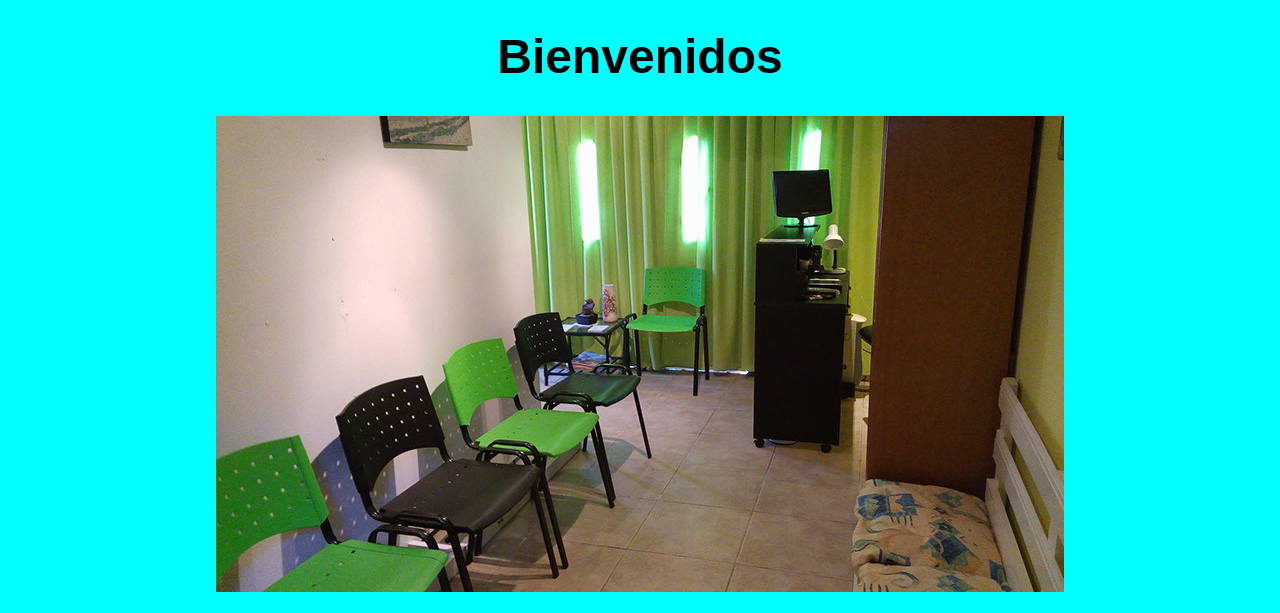
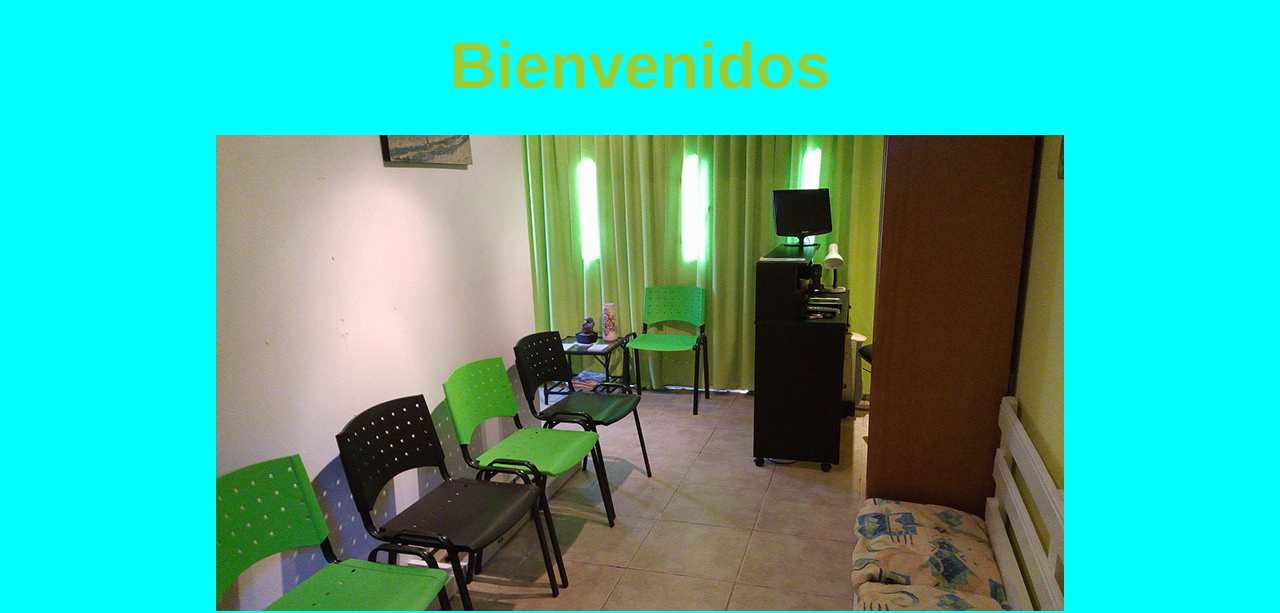
Before and after one commit to Matyolv/Consultorios-vm, a plain HTML site: page index.html in a window 1280 px wide. In both pictures the pointer is over the element "Bienvenidos". Shown: the part 187-800 px from the top of the page. Drawn offline with Linux system fonts and the light colour scheme.

Commit message:
agregando rama de animaciones

```diff
--- a/css/styles.css
+++ b/css/styles.css
@@ -63,6 +63,13 @@ h1{
     font-family: Arial, Helvetica, sans-serif;
     grid-area: h1;
 
+}
+
+/*animacion para h1*/
+
+h1:hover{
+    color: yellowgreen;
+    font-size: 4rem;
 }
 
 
```
